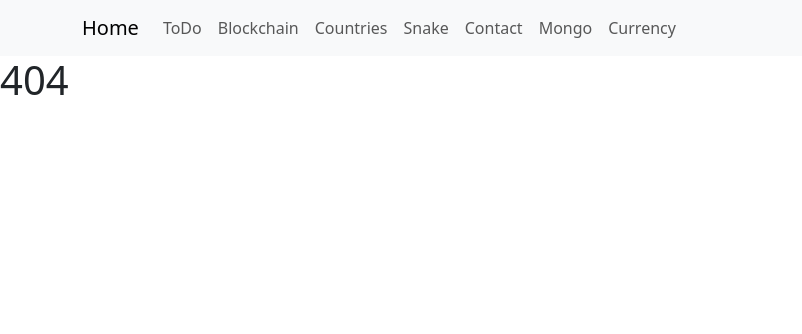
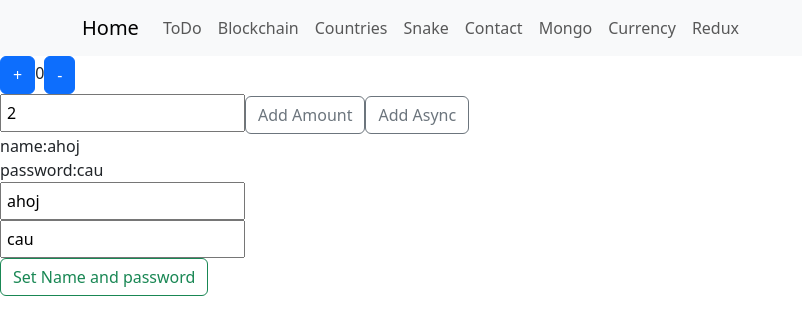
Before and after one commit to Pjotr853/my_web_page, a React (Create React App) app: page /redux in a window 1280 px wide. Before the commit this address had no page. Shown: the top 334 px of the page, without its empty margins (0-802 px from the left). Built offline with nearby package versions, Linux system fonts and the light colour scheme.

Commit message:
react redux

```diff
--- a/package.json
+++ b/package.json
@@ -3,6 +3,7 @@
   "version": "0.1.0",
   "private": true,
   "dependencies": {
+    "@reduxjs/toolkit": "^2.3.0",
     "@testing-library/jest-dom": "^5.17.0",
     "@testing-library/react": "^13.4.0",
     "@testing-library/user-event": "^13.5.0",
@@ -13,7 +14,9 @@
     "react": "^18.3.1",
     "react-bootstrap": "^2.10.5",
     "react-dom": "^18.3.1",
+    "react-redux": "^9.1.2",
     "react-scripts": "5.0.1",
+    "redux": "^5.0.1",
     "web-vitals": "^2.1.4"
   },
   "scripts": {
--- a/src/index.js
+++ b/src/index.js
@@ -1,6 +1,9 @@
 import React from 'react';
 import ReactDOM from 'react-dom/client';
 import './index.css';
+
+import { Provider } from "react-redux";
+import store from './store';
 
 import ToDo from './pages/ToDo';
 
@@ -17,6 +20,10 @@ import Mongo from './pages/Mongo';
 import Currency from './pages/Currency';
 
 
+import Counter from './pages/reduxPage/ReduxPage';
+
+
+
 //const root = ReactDOM.createRoot(document.getElementById('root'));
 /*root.render(
   <React.StrictMode>
@@ -26,9 +33,10 @@ import Currency from './pages/Currency';
 );
 */
 
-export default function App() {
+ function App() {
 
   return (
+    <Provider store={store}>
     <BrowserRouter>
       <Routes>
         <Route path="/" element={<Layout />}>
@@ -40,10 +48,14 @@ export default function App() {
           <Route path="snake" element={<Snake />} />
           <Route path="mongo" element={<Mongo />} />
           <Route path="currency" element={<Currency />} />
+
+          <Route path="redux" element={<Counter />} />
+
           <Route path="*" element={<NoPage />} />
         </Route>
       </Routes>
     </BrowserRouter>
+    </Provider>
   );
 }
 
--- a/src/pages/Layout.js
+++ b/src/pages/Layout.js
@@ -3,33 +3,31 @@ import 'bootstrap/dist/css/bootstrap.min.css';
 import Container from 'react-bootstrap/Container';
 import Nav from 'react-bootstrap/Nav';
 import Navbar from 'react-bootstrap/Navbar';
-import NavDropdown from 'react-bootstrap/NavDropdown';
 
 const Layout = () => {
   return (
     <>
       <Navbar expand="lg" className="bg-body-tertiary">
         <Container>
-        <Navbar.Brand href="/">Home</Navbar.Brand>
+          <Navbar.Brand as={Link} to="/">Home</Navbar.Brand> {/* Používajte as={Link} */}
           <Navbar.Toggle aria-controls="basic-navbar-nav" />
           <Navbar.Collapse id="basic-navbar-nav">
             <Nav className="me-auto">
-            <Nav.Link href="/todo">ToDo</Nav.Link>
-            <Nav.Link href="blockchain">Blockchain</Nav.Link>
-            <Nav.Link href="/countries">Countries</Nav.Link>
-            <Nav.Link href="/snake">Snake</Nav.Link>
-            <Nav.Link href="/contact">Contact</Nav.Link>
-            <Nav.Link href="/mongo">Mongo</Nav.Link>
-            <Nav.Link href="/currency">Currency</Nav.Link>
+              <Nav.Link as={Link} to="/todo">ToDo</Nav.Link>
+              <Nav.Link as={Link} to="/blockchain">Blockchain</Nav.Link>
+              <Nav.Link as={Link} to="/countries">Countries</Nav.Link>
+              <Nav.Link as={Link} to="/snake">Snake</Nav.Link>
+              <Nav.Link as={Link} to="/contact">Contact</Nav.Link>
+              <Nav.Link as={Link} to="/mongo">Mongo</Nav.Link>
+              <Nav.Link as={Link} to="/currency">Currency</Nav.Link>
+              <Nav.Link as={Link} to="/redux">Redux</Nav.Link>
             </Nav>
           </Navbar.Collapse>
         </Container>
       </Navbar>
-
-
       <Outlet />
     </>
-  )
+  );
 };
 
 export default Layout;
--- /dev/null
+++ b/src/pages/reduxPage/ReduxPage.js
@@ -0,0 +1,107 @@
+import React, { useState } from 'react';
+import { useSelector, useDispatch } from 'react-redux';
+import {
+  decrement,
+  increment,
+  incrementByAmount,
+  incrementAsync,
+  selectCount,
+  selectName,
+  selectPassword,
+  setName,
+  setPassword
+} from './reduxPageToolkit';
+
+
+import 'bootstrap/dist/css/bootstrap.min.css';
+
+
+
+export function Counter() {
+  const count = useSelector(selectCount);
+  const name = useSelector(selectName);
+  const password = useSelector(selectPassword);
+  const dispatch = useDispatch();
+  const [incrementAmount, setIncrementAmount] = useState('2');
+  const [inputName, setInputName] = useState(name);
+  const [inputPassword, setInputPassword] = useState(password);
+
+  return (
+    <div>
+      <div>
+      <button
+          type="button" className="btn btn-primary"
+          aria-label="Increment value"
+          onClick={() => dispatch(increment())}
+        >
+          +
+        </button>
+        <span>{count}</span>
+        <button
+        type="button" className="btn btn-primary"
+          aria-label="Decrement value"
+          onClick={() => dispatch(decrement())}
+        >
+          -
+        </button>
+      </div>
+      <div>
+        <input
+          aria-label="Set increment amount"
+          value={incrementAmount}
+          onChange={e => setIncrementAmount(e.target.value)}
+        />
+        <button
+        type="button" className="btn btn-outline-secondary"
+          onClick={() =>
+            dispatch(incrementByAmount(Number(incrementAmount) || 0))
+          }
+        >
+          Add Amount
+        </button>
+        <button
+        type="button" className="btn btn-outline-secondary"
+          onClick={() => dispatch(incrementAsync(Number(incrementAmount) || 0))}
+        >
+          Add Async
+        </button>
+          <p>
+            name:
+            <span>{name}</span>
+            <br></br>
+            password:
+            <span>{password}</span>
+            <br></br>
+
+            <input
+            aria-label="Set name"
+            value={inputName}
+            onChange={e => setInputName(e.target.value)}
+            />
+            <br/>
+            <input
+            aria-label="Set password"
+            value={inputPassword}
+            onChange={e => setInputPassword(e.target.value)}
+            />
+            <br/>
+            <button
+            type="button" className="btn btn-outline-success"
+            onClick={() =>{
+                dispatch(setName(String(inputName) || ''));
+                dispatch(setPassword(String(inputPassword) || ''));
+
+            }
+
+            }
+            >
+            Set Name and password
+            </button>
+          </p>
+
+      </div>
+    </div>
+  );
+}
+
+export default Counter;
--- /dev/null
+++ b/src/pages/reduxPage/reduxPageToolkit.js
@@ -0,0 +1,55 @@
+import { createSlice } from '@reduxjs/toolkit'
+
+export const counterSlice = createSlice({
+  name: 'counter',
+  initialState: {
+    value: 0,
+    user: {
+        name: "ahoj",
+        password: "cau",
+      },
+  },
+  reducers: {
+    increment: (state) => {
+      // Redux Toolkit allows us to write "mutating" logic in reducers. It
+      // doesn't actually mutate the state because it uses the immer library,
+      // which detects changes to a "draft state" and produces a brand new
+      // immutable state based off those changes
+      state.value += 1
+    },
+    decrement: (state) => {
+      state.value -= 1
+    },
+    incrementByAmount: (state, action) => {
+      state.value += action.payload
+    },
+    setName:(state, action)=>{
+        state.user.name= action.payload
+    },
+    setPassword:(state, action)=>{
+        state.user.password= action.payload
+    },
+  },
+})
+
+export const { increment, decrement, incrementByAmount, setName, setPassword } = counterSlice.actions
+
+// The function below is called a thunk and allows us to perform async logic. It
+// can be dispatched like a regular action: `dispatch(incrementAsync(10))`. This
+// will call the thunk with the `dispatch` function as the first argument. Async
+// code can then be executed and other actions can be dispatched
+export const incrementAsync = (amount) => (dispatch) => {
+  setTimeout(() => {
+    dispatch(incrementByAmount(amount))
+  }, 1000)
+}
+
+// The function below is called a selector and allows us to select a value from
+// the state. Selectors can also be defined inline where they're used instead of
+// in the slice file. For example: `useSelector((state) => state.counter.value)`
+export const selectCount = (state) => state.counter.value
+
+export const selectName = (state) => state.counter.user.name
+export const selectPassword = (state) => state.counter.user.password
+
+export default counterSlice.reducer
--- /dev/null
+++ b/src/store.js
@@ -0,0 +1,8 @@
+import { configureStore } from '@reduxjs/toolkit';
+import reduxPageToolkit from './pages/reduxPage/reduxPageToolkit';
+
+export default configureStore({
+  reducer: {
+    counter: reduxPageToolkit,
+  },
+});
```
Also changed, not shown: 1 other file (tests, documents, lock files or other folders). Lines whose indentation alone changed are shown as unchanged.
